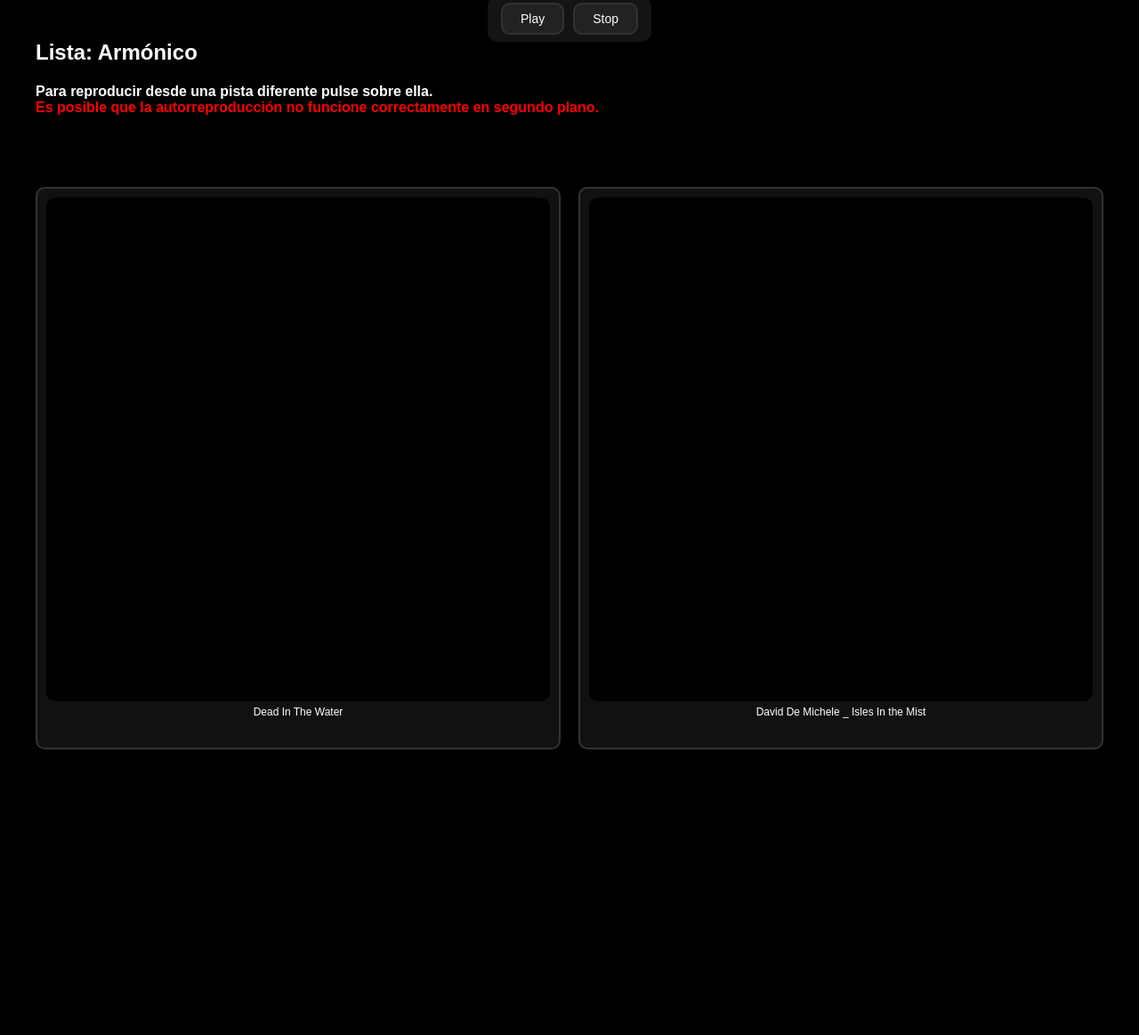
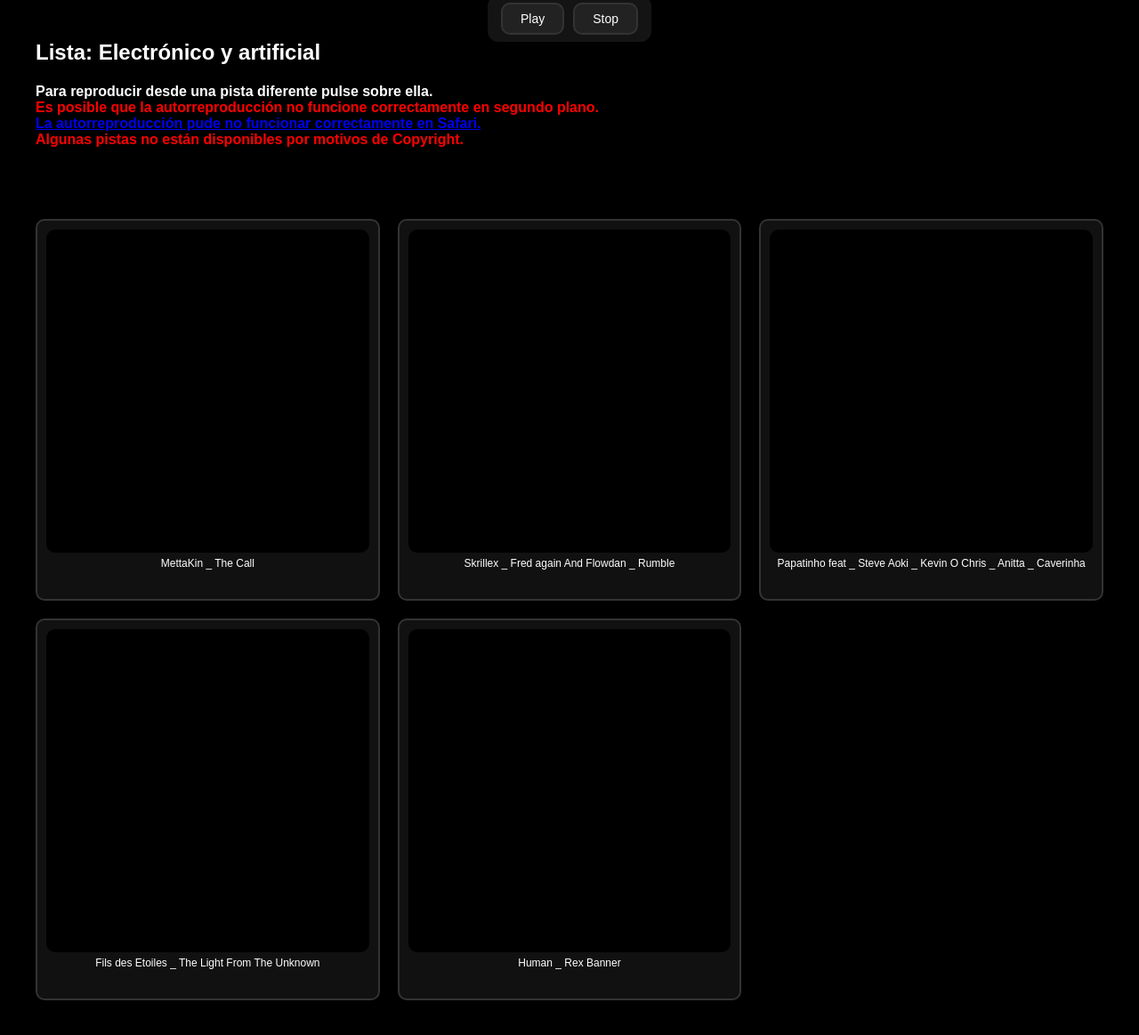
Before and after one commit to oracleibmaisd0-droid/Music-LIST-Armonico, a plain HTML site: page index.html in a window 1280 px wide. Shown: the part 15-1178 px from the top of the page at 89% size. Before the commit the page ends 897 px from the top, so only its background shows below. Drawn offline with Linux system fonts and the light colour scheme.

Commit message:
index.html

```diff
--- a/index.html
+++ b/index.html
@@ -98,8 +98,8 @@
 </head>
 <body>
 
-<h2>Lista: Armónico</h2>
-<h4>Para reproducir desde una pista diferente pulse sobre ella.<br><font color="#ff0000">Es posible que la autorreproducción no funcione correctamente en segundo plano.</font></h4>
+<h2>Lista: Electrónico y artificial</h2>
+<h4>Para reproducir desde una pista diferente pulse sobre ella.<br><font color="#ff0000">Es posible que la autorreproducción no funcione correctamente en segundo plano.<br><a href="https://www.google.es/chrome/">La autorreproducción pude no funcionar correctamente en Safari.</a><br>Algunas pistas no están disponibles por motivos de Copyright.</font></h4>
 
 <div class="floatingButtons">
   <button id="playAllBtn">Play</button>
@@ -107,7 +107,7 @@
 </div>
 
 <div class="gallery" id="playlist">
-  <div class="musicCard" data-audio="https://dl.dropboxusercontent.com/scl/fi/mxm7kap1ekada85jveeom/Dead-In-The-Water.mp3?rlkey=fyjujtzlmildw3qj05z68j9e0&raw=1">
+  <div class="musicCard" data-audio="https://dl.dropboxusercontent.com/scl/fi/kzywse7q0xyw275wrqs7f/MettaKin-_-The-Call.mp3?rlkey=gj46311jlwdl3djv06cp57if3&st=oqf2l293">
     <canvas class="responsive-canvas"></canvas>
     <div class="fileNameDisplay"></div>
     <div class="progress-container">
@@ -115,7 +115,31 @@
       <div class="progress-text">Cargando…</div>
     </div>
   </div>
-  <div class="musicCard" data-audio="https://dl.dropboxusercontent.com/scl/fi/zt4h0jt8zw37v12tchr7d/David-De-Michele-_-Isles-In-the-Mist.mp3?rlkey=jsa84wqqbdiucn0dbx6nn64p6">
+  <div class="musicCard" data-audio="https://dl.dropboxusercontent.com/scl/fi/8r5vy96edc58c7ni6ycx5/Skrillex-_-Fred-again-And-Flowdan-_-Rumble.mp3?rlkey=l1l6a0vnomxqdlxzp4zvgnfyk">
+    <canvas class="responsive-canvas"></canvas>
+    <div class="fileNameDisplay"></div>
+    <div class="progress-container">
+      <div class="progress-bar"></div>
+      <div class="progress-text">Cargando…</div>
+    </div>
+  </div>
+  <div class="musicCard" data-audio="https://dl.dropboxusercontent.com/scl/fi/n12bg9jgl31pxtgbj56c2/Papatinho-feat-_-Steve-Aoki-_-Kevin-O-Chris-_-Anitta-_-Caverinha.mp3?rlkey=9wgzrf0gomymvp2g96hnt9sz6">
+    <canvas class="responsive-canvas"></canvas>
+    <div class="fileNameDisplay"></div>
+    <div class="progress-container">
+      <div class="progress-bar"></div>
+      <div class="progress-text">Cargando…</div>
+    </div>
+  </div>
+  <div class="musicCard" data-audio="https://dl.dropboxusercontent.com/scl/fi/ejome0wnkeq5nywx348jw/Fils-des-Etoiles-_-The-Light-From-The-Unknown.mp3?rlkey=92b7kr8s5bnkzaoq1syj6ystg">
+    <canvas class="responsive-canvas"></canvas>
+    <div class="fileNameDisplay"></div>
+    <div class="progress-container">
+      <div class="progress-bar"></div>
+      <div class="progress-text">Cargando…</div>
+    </div>
+  </div>
+  <div class="musicCard" data-audio="https://dl.dropboxusercontent.com/scl/fi/4b0jkhfhywwt572o883e9/Human-_-Rex-Banner.mp3?rlkey=vt8h5b280e9ji7ma98bbyvhjq">
     <canvas class="responsive-canvas"></canvas>
     <div class="fileNameDisplay"></div>
     <div class="progress-container">
```
